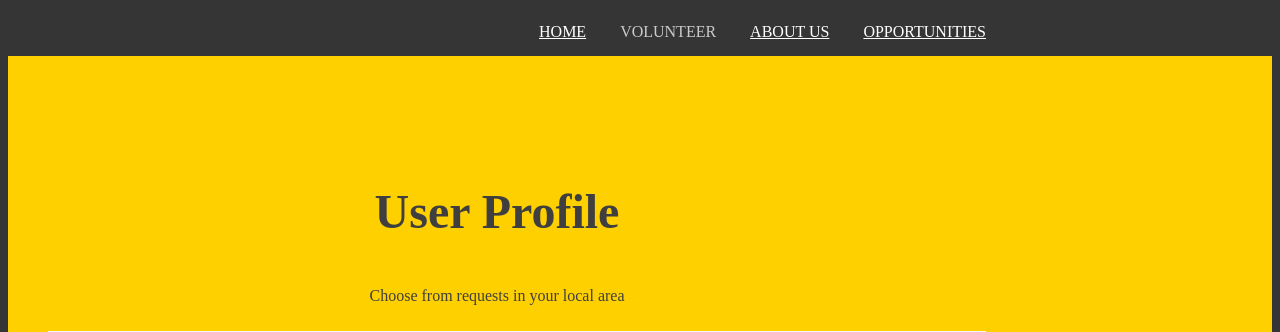
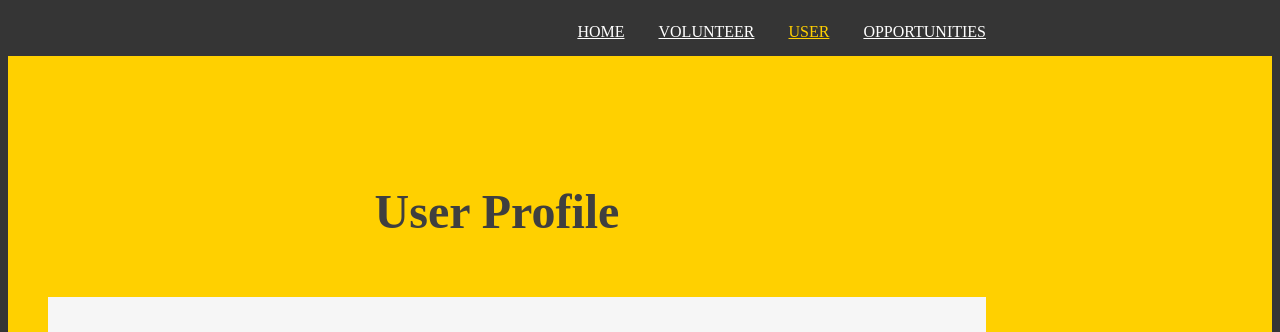
Before and after one commit to andybui01/HelpOut, a Flask app: template templates/review.html in a window 1280 px wide. Shown: the top 332 px of the page. Run offline with Flask 2, Linux system fonts and the light colour scheme; the template is opened without the code that fills it, so the values that code supplies are empty.

Commit message:
'changes'

```diff
--- a/server.py
+++ b/server.py
@@ -21,12 +21,11 @@ def volunteerPage():
 
 @app.route("/reviewPage", methods=["GET", "POST"])
 def reviewPage():
-	volunteerDetails = {"0" : {
+	volunteerDetails = {
 	"name" : "James",
 	"contact" : "0401010101",
 	"number" : "10",
-	"badges" : "Fast"
-	}}
+	"badges" : "Fast"}
 	return render_template('review.html', **volunteerDetails)
 
 """ Person """
--- a/templates/home.html
+++ b/templates/home.html
@@ -12,7 +12,7 @@
     <ul class="clear">
       <li class="active"><a href="home.html">Home</a></li>
       <li><a href="volunteerPage">Volunteer</a></li>
-      <li><a href="#">About Us</a></li>
+      <li><a href="reviewPage">User</a></li>
       <li><a href="#">Opportunities</a></li>
     </ul>
   </nav>
--- a/templates/review.html
+++ b/templates/review.html
@@ -17,8 +17,8 @@
     <nav id="mainav" class="hoc clear">
     <ul class="clear">
         <li><a href="homePage">Home</a></li>
-        <li class="active">Volunteer</a></li>
-        <li><a href="#">About Us</a></li>
+        <li><a href="volunteerPage">Volunteer</a></li>
+        <li class="active"><a href="reviewPage">User</a></li>
         <li><a href="#">Opportunities</a></li>
     </ul>
     </nav>
@@ -28,7 +28,6 @@
   <main class="hoc container clear">
     <div class="volunteertitle">
         <h3 class="heading">User Profile</h6>
-        <p>Choose from requests in your local area</p>
     </div>
     <ul class="requestbox">
         <div class="request">
--- a/templates/volunteer.html
+++ b/templates/volunteer.html
@@ -18,7 +18,7 @@
     <ul class="clear">
         <li><a href="homePage">Home</a></li>
         <li class="active">Volunteer</a></li>
-        <li><a href="#">About Us</a></li>
+        <li><a href="reviewPage">User</a></li>
         <li><a href="#">Opportunities</a></li>
     </ul>
     </nav>
```
